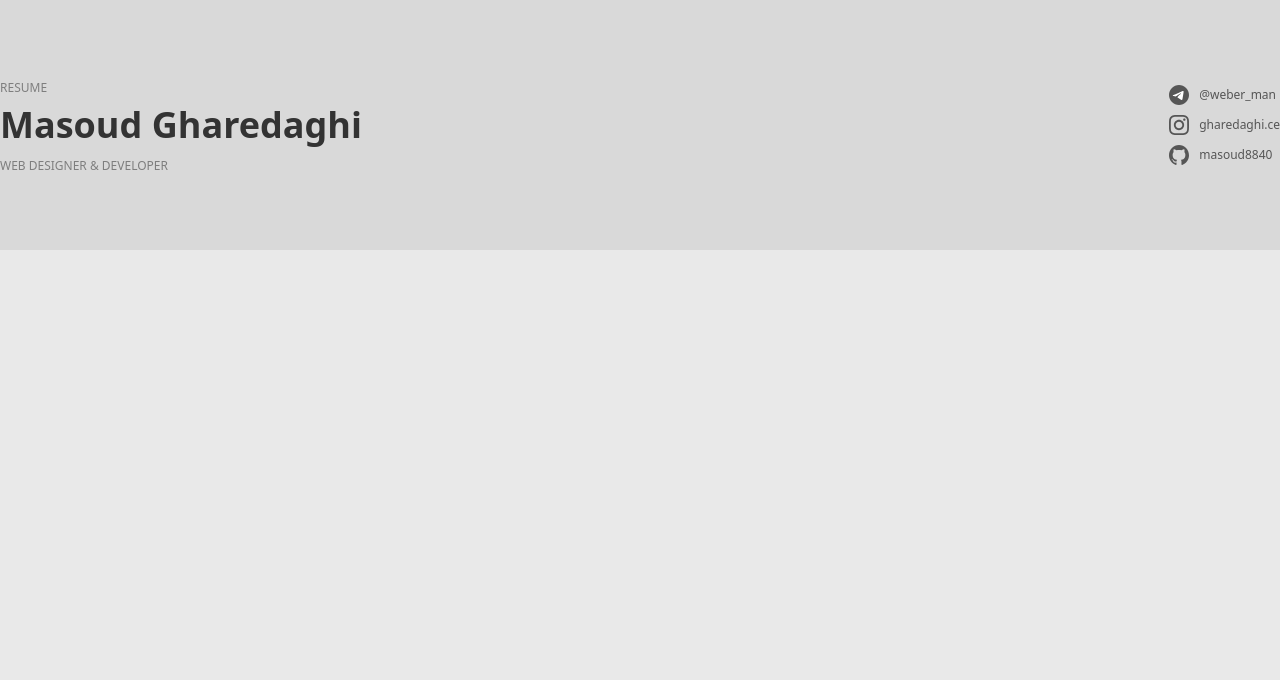
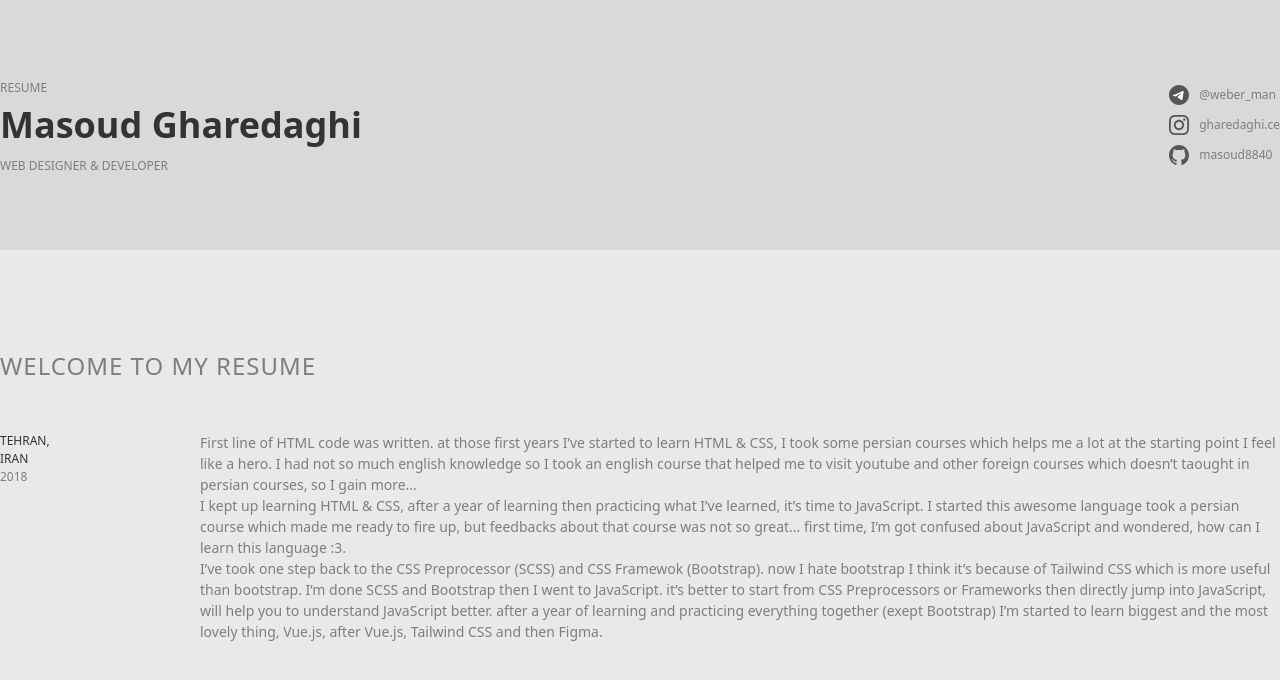
Before and after one commit to masoud8840/CV-Remake, a Vue app: page / in a window 1280 px wide. Shown: the top 680 px of the page. Built offline with nearby package versions, Linux system fonts and the light colour scheme.

Commit message:
finish introduction

```diff
--- a/src/App.vue
+++ b/src/App.vue
@@ -1,7 +1,9 @@
 <template>
   <the-header></the-header>
+  <the-body></the-body>
 </template>
 
 <script setup>
 import TheHeader from "./components/layout/TheHeader.vue";
+import TheBody from "./components/layout/TheBody.vue";
 </script>
--- /dev/null
+++ b/src/components/UI/InfoBadge.vue
@@ -0,0 +1,16 @@
+<template>
+  <div
+    class="badge inline-flex w-[150px] flex-col relative after:w-[3px] after:h-full after:absolute after:-left-5 after:top-0 after:bg-gold"
+  >
+    <h5
+      class="badge-title font-medium text-xs text-text-dark leading-[18px] uppercase"
+    >
+      <slot name="title"></slot>
+    </h5>
+    <div
+      class="badge-description font-medium text-xs leading-[18px] text-text-light"
+    >
+      <slot name="description"></slot>
+    </div>
+  </div>
+</template>
--- /dev/null
+++ b/src/components/layout/TheBody.vue
@@ -0,0 +1,47 @@
+<template>
+  <div class="container mx-auto mt-[100px] space-y-[100px]">
+    <!-- Introduction -->
+    <section class="introduction">
+      <h3
+        class="section-title font-medium text-2xl letter tracking-[1px] text-text-light mb-[50px]"
+      >
+        WELCOME TO MY RESUME
+      </h3>
+      <div class="section-description">
+        <info-badge>
+          <template #title>TEHRAN,<br />IRAN</template>
+          <template #description>2018</template>
+        </info-badge>
+        <p
+          class="description-text text-text-light text-sm font-normal leading-[21px]"
+        >
+          First line of HTML code was written. at those first years I’ve started
+          to learn HTML & CSS, I took some persian courses which helps me a lot
+          at the starting point I feel like a hero. I had not so much english
+          knowledge so I took an english course that helped me to visit youtube
+          and other foreign courses which doesn’t taought in persian courses, so
+          I gain more... <br />
+          I kept up learning HTML & CSS, after a year of learning then
+          practicing what I’ve learned, it’s time to JavaScript. I started this
+          awesome language took a persian course which made me ready to fire up,
+          but feedbacks about that course was not so great... first time, I’m
+          got confused about JavaScript and wondered, how can I learn this
+          language :3. <br />
+          I’ve took one step back to the CSS Preprocessor (SCSS) and CSS
+          Framewok (Bootstrap). now I hate bootstrap I think it’s because of
+          Tailwind CSS which is more useful than bootstrap. I’m done SCSS and
+          Bootstrap then I went to JavaScript. it’s better to start from CSS
+          Preprocessors or Frameworks then directly jump into JavaScript, will
+          help you to understand JavaScript better. after a year of learning and
+          practicing everything together (exept Bootstrap) I’m started to learn
+          biggest and the most lovely thing, Vue.js, after Vue.js, Tailwind CSS
+          and then Figma.
+        </p>
+      </div>
+    </section>
+  </div>
+</template>
+
+<script setup>
+import InfoBadge from "../UI/InfoBadge.vue";
+</script>
--- a/src/components/layout/TheHeader.vue
+++ b/src/components/layout/TheHeader.vue
@@ -19,19 +19,19 @@
       <div class="social grid gap-[10px]">
         <div class="social-item flex gap-[10px] items-center">
           <img src="/Logo_Telegram.svg" alt="telegram" />
-          <span class="leading-[18px] font-medium text-xs text-text-semidark"
+          <span class="leading-[18px] font-medium text-xs text-text-light"
             >@weber_man</span
           >
         </div>
         <div class="social-item flex gap-[10px] items-center">
           <img src="/Logo_Instagram.svg" alt="telegram" />
-          <span class="leading-[18px] font-medium text-xs text-text-semidark"
+          <span class="leading-[18px] font-medium text-xs text-text-light"
             >gharedaghi.ce</span
           >
         </div>
         <div class="social-item flex gap-[10px] items-center">
           <img src="/Logo_Github.svg" alt="telegram" />
-          <span class="leading-[18px] font-medium text-xs text-text-semidark"
+          <span class="leading-[18px] font-medium text-xs text-text-light"
             >masoud8840</span
           >
         </div>
--- a/src/styles/InputStyles.css
+++ b/src/styles/InputStyles.css
@@ -9,3 +9,10 @@
     @apply bg-bg-light
   }
 }
+
+
+.section-description {
+  display: grid;
+  grid-template-columns: minmax(0, 200px) minmax(0, 100%);
+  align-items: start;
+}
--- a/src/styles/Styles.css
+++ b/src/styles/Styles.css
@@ -594,6 +594,10 @@
   visibility: visible;
 }
 
+.absolute {
+  position: absolute;
+}
+
 .relative {
   position: relative;
 }
@@ -619,12 +623,32 @@
   margin-right: auto;
 }
 
+.mr-10 {
+  margin-right: 2.5rem;
+}
+
+.mt-\[100px\] {
+  margin-top: 100px;
+}
+
+.mb-\[50px\] {
+  margin-bottom: 50px;
+}
+
+.mb-\[100px\] {
+  margin-bottom: 100px;
+}
+
 .block {
   display: block;
 }
 
 .flex {
   display: flex;
+}
+
+.inline-flex {
+  display: inline-flex;
 }
 
 .table {
@@ -639,8 +663,16 @@
   display: contents;
 }
 
+.hidden {
+  display: none;
+}
+
 .h-\[250px\] {
   height: 250px;
+}
+
+.w-\[150px\] {
+  width: 150px;
 }
 
 .border-collapse {
@@ -657,6 +689,30 @@
 
 .grid-cols-5 {
   grid-template-columns: repeat(5, minmax(0, 1fr));
+}
+
+.grid-cols-2 {
+  grid-template-columns: repeat(2, minmax(0, 1fr));
+}
+
+.grid-cols-6 {
+  grid-template-columns: repeat(6, minmax(0, 1fr));
+}
+
+.grid-cols-3 {
+  grid-template-columns: repeat(3, minmax(0, 1fr));
+}
+
+.grid-cols-7 {
+  grid-template-columns: repeat(7, minmax(0, 1fr));
+}
+
+.flex-col {
+  flex-direction: column;
+}
+
+.items-start {
+  align-items: flex-start;
 }
 
 .items-center {
@@ -685,6 +741,12 @@
 
 .gap-\[10px\] {
   gap: 10px;
+}
+
+.space-y-\[100px\] > :not([hidden]) ~ :not([hidden]) {
+  --tw-space-y-reverse: 0;
+  margin-top: calc(100px * calc(1 - var(--tw-space-y-reverse)));
+  margin-bottom: calc(100px * var(--tw-space-y-reverse));
 }
 
 .border {
@@ -753,12 +815,32 @@
   font-weight: 700;
 }
 
+.font-normal {
+  font-weight: 400;
+}
+
+.uppercase {
+  text-transform: uppercase;
+}
+
 .leading-\[18px\] {
   line-height: 18px;
 }
 
 .leading-\[54px\] {
   line-height: 54px;
+}
+
+.leading-\[21px\] {
+  line-height: 21px;
+}
+
+.tracking-wider {
+  letter-spacing: 0.05em;
+}
+
+.tracking-\[1px\] {
+  letter-spacing: 1px;
 }
 
 .text-red-200 {
@@ -791,3 +873,40 @@
 }
 
 /* extracting classes */
+
+.section-description {
+  display: grid;
+  grid-template-columns: minmax(0, 200px) minmax(0, 100%);
+  align-items: start;
+}
+
+.after\:absolute::after {
+  content: var(--tw-content);
+  position: absolute;
+}
+
+.after\:-left-5::after {
+  content: var(--tw-content);
+  left: -1.25rem;
+}
+
+.after\:top-0::after {
+  content: var(--tw-content);
+  top: 0px;
+}
+
+.after\:h-full::after {
+  content: var(--tw-content);
+  height: 100%;
+}
+
+.after\:w-\[3px\]::after {
+  content: var(--tw-content);
+  width: 3px;
+}
+
+.after\:bg-gold::after {
+  content: var(--tw-content);
+  --tw-bg-opacity: 1;
+  background-color: rgb(222 160 0 / var(--tw-bg-opacity));
+}
--- a/tailwind.config.cjs
+++ b/tailwind.config.cjs
@@ -6,9 +6,10 @@
       colors: {
         'text-light': "#7e7e7e",
         'text-dark': '#333333',
-        'text-semidark':'#565656',
+        'text-semidark': '#565656',
         'bg-light': '#e9e9e9',
         'bg-dark': '#d9d9d9',
+        'gold': '#DEA000'
       }
     },
   },
```
